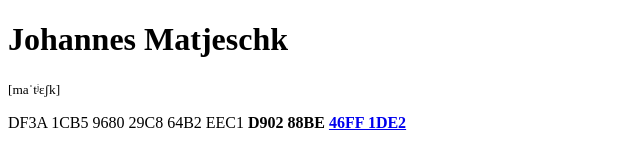
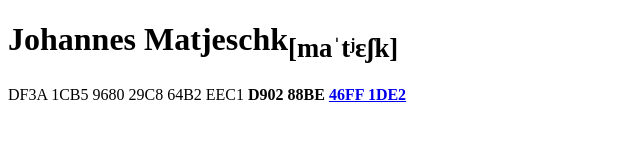
Before and after one commit to JohannesM/johannes.matjesc.hk, a plain HTML site: page srv/index.html in a window 1280 px wide. Shown: the whole page, without its empty margins (0-640 px from the left). Drawn offline with Linux system fonts and the light colour scheme.

Commit message:
[chg] title with ipa

```diff
--- a/srv/index.html
+++ b/srv/index.html
@@ -1 +1 @@
-<!DOCTYPE html><html lang=en><meta charset="UTF-8"><meta content="width=device-width,initial-scale=1" name=viewport><title>Johannes Matjeschk</title><h1>Johannes Matjeschk</h1><small>[maˈtʲɛʃk]</small><p>DF3A 1CB5 9680 29C8 64B2 EEC1 <b>D902 88BE <a href="46ff1de2.asc">46FF 1DE2</a></b></p>
+<!DOCTYPE html><html lang=en><meta charset="UTF-8"><meta content="width=device-width,initial-scale=1" name=viewport><title>Johannes Matjeschk</title><h1>Johannes Matjeschk<sub>[maˈtʲɛʃk]</sub></h1><p>DF3A 1CB5 9680 29C8 64B2 EEC1 <b>D902 88BE <a href="46ff1de2.asc">46FF 1DE2</a></b></p>
```
